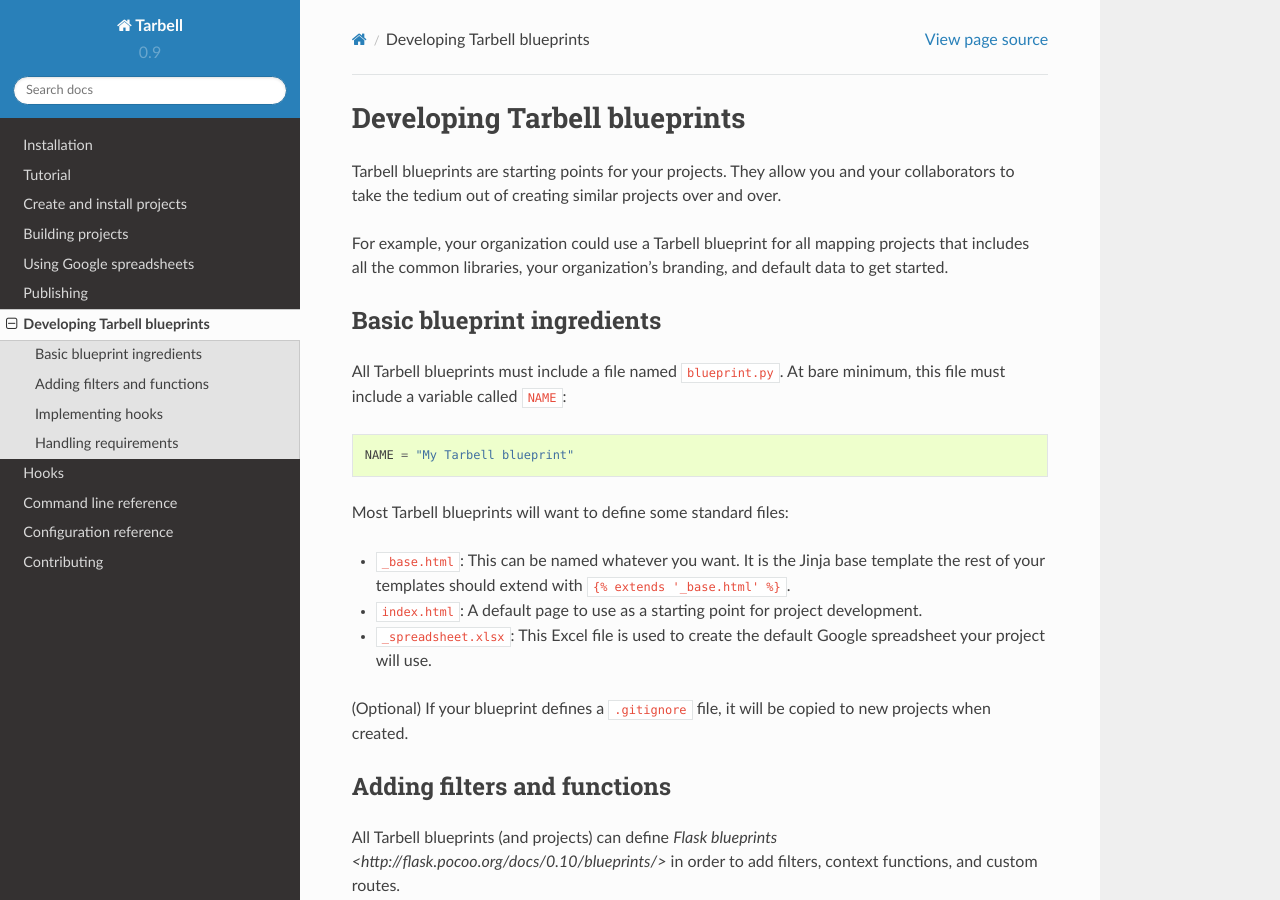
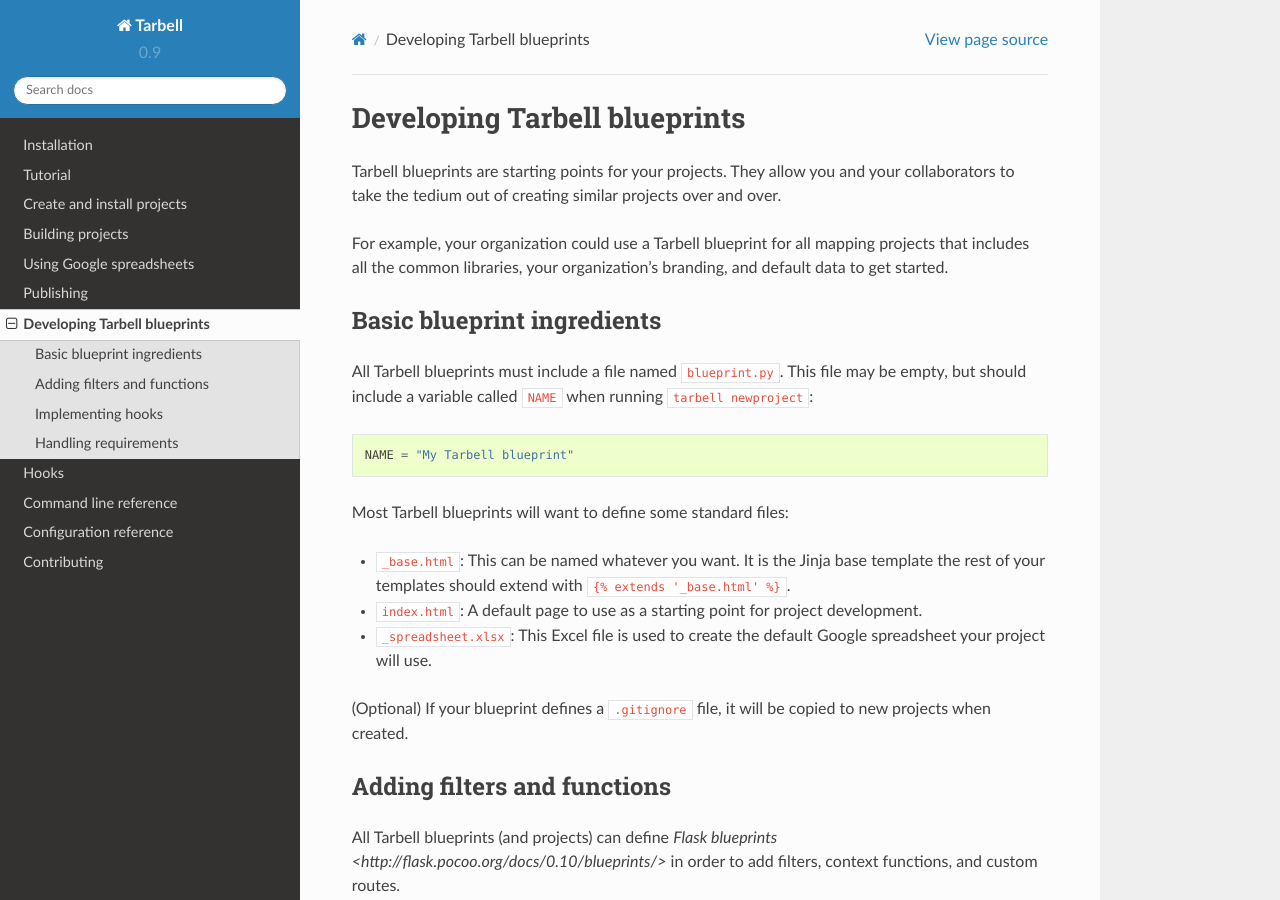
Before and after one commit to tarbell-project/tarbell, a Sphinx documentation site: the page built from tarbell/docs/blueprints.rst, in a window 1280 px wide and 900 px high. Built offline with Sphinx 7.4.7 and the Read the Docs theme 2.0.0, drawn with Linux system fonts in a browser that asks for light colours; pages that are not in the unit, such as notebooks, are missing from menus.

Commit message:
remove need for TITLE or NAME in projects

```diff
--- a/tarbell/docs/blueprints.rst
+++ b/tarbell/docs/blueprints.rst
@@ -14,8 +14,8 @@
 Basic blueprint ingredients
 ---------------------------
 
-All Tarbell blueprints must include a file named ``blueprint.py``. At bare minimum, this file
-must include a variable called ``NAME``:
+All Tarbell blueprints must include a file named ``blueprint.py``. This file may be
+empty, but should include a variable called ``NAME`` when running ``tarbell newproject``:
 
 .. code-block:: python
 
--- a/tarbell/docs/hooks.rst
+++ b/tarbell/docs/hooks.rst
@@ -31,7 +31,7 @@
       if create and not create.lower() == "y":
           return puts("Not creating Github repo...")
 
-      name = site.project.NAME
+      name = site.project.DEFAULT_CONTEXT.get("name")
       user = raw_input("What is your Github username? ")
       password = getpass.getpass("What is your Github password? ")
       headers = {'Content-type': 'application/json', 'Accept': 'application/json'}
```
Also changed, not shown: 2 other files.
